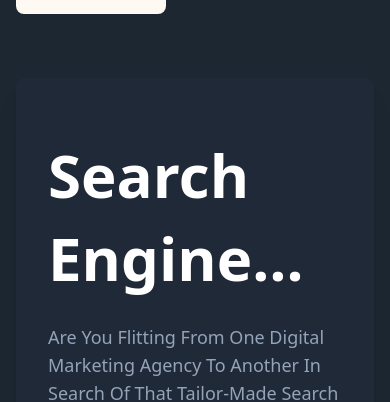
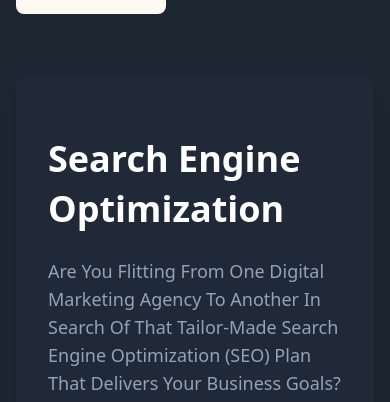
Before and after one commit to chogalesoham/kobait-in, a Next.js app: page / in a window 390 px wide. Shown: the part 1180-1582 px from the top of the page. Built offline with nearby package versions, Linux system fonts and the light colour scheme.

Commit message:
fix/responsiveness fixes

```diff
--- a/app/Componets/OurServices/ServiceContent.jsx
+++ b/app/Componets/OurServices/ServiceContent.jsx
@@ -12,7 +12,7 @@ const ServiceContent = ({ activeTab }) => {
         return (
           <div className="flex flex-col lg:flex-row py-6 space-y-6 lg:space-y-0 lg:space-x-6">
             <div className="w-full lg:w-[50%]">
-              <h3 className="text-6xl leading-snug text-white font-extrabold line-clamp-2 mb-6">
+              <h3 className="text-4xl xl:text-6xl leading-snug text-white font-extrabold line-clamp-2 mb-6">
                 Search Engine Optimization
               </h3>
               <p className="text-slate-400 mb-8 text-lg">
@@ -45,7 +45,7 @@ const ServiceContent = ({ activeTab }) => {
         return (
           <div className="flex flex-col lg:flex-row py-6 space-y-6 lg:space-y-0 lg:space-x-6">
             <div className="w-full lg:w-[50%]">
-              <h3 className="text-6xl leading-snug text-white font-extrabold line-clamp-2 mb-6">
+              <h3 className="text-4xl xl:text-6xl leading-snug text-white font-extrabold line-clamp-2 mb-6">
                 Pay-Per Click Advertising
               </h3>
               <p className="text-slate-400 mb-8 text-lg">
@@ -78,7 +78,7 @@ const ServiceContent = ({ activeTab }) => {
         return (
           <div className="flex flex-col lg:flex-row py-6 space-y-6 lg:space-y-0 lg:space-x-6">
             <div className="w-full lg:w-[50%]">
-              <h3 className="text-6xl leading-snug text-white font-extrabold line-clamp-2 mb-6">
+              <h3 className="text-4xl xl:text-6xl leading-snug text-white font-extrabold line-clamp-2 mb-6">
                 Content Marketing
               </h3>
               <p className="text-slate-400 mb-8 text-lg">
@@ -107,7 +107,7 @@ const ServiceContent = ({ activeTab }) => {
         return (
           <div className="flex flex-col lg:flex-row py-6 space-y-6 lg:space-y-0 lg:space-x-6">
             <div className="w-full lg:w-[50%]">
-              <h3 className="text-6xl leading-snug text-white font-extrabold line-clamp-2 mb-6">
+              <h3 className="text-4xl xl:text-6xl leading-snug text-white font-extrabold line-clamp-2 mb-6">
                 Social Media Marketing
               </h3>
               <p className="text-slate-400 mb-8 text-lg">
```
